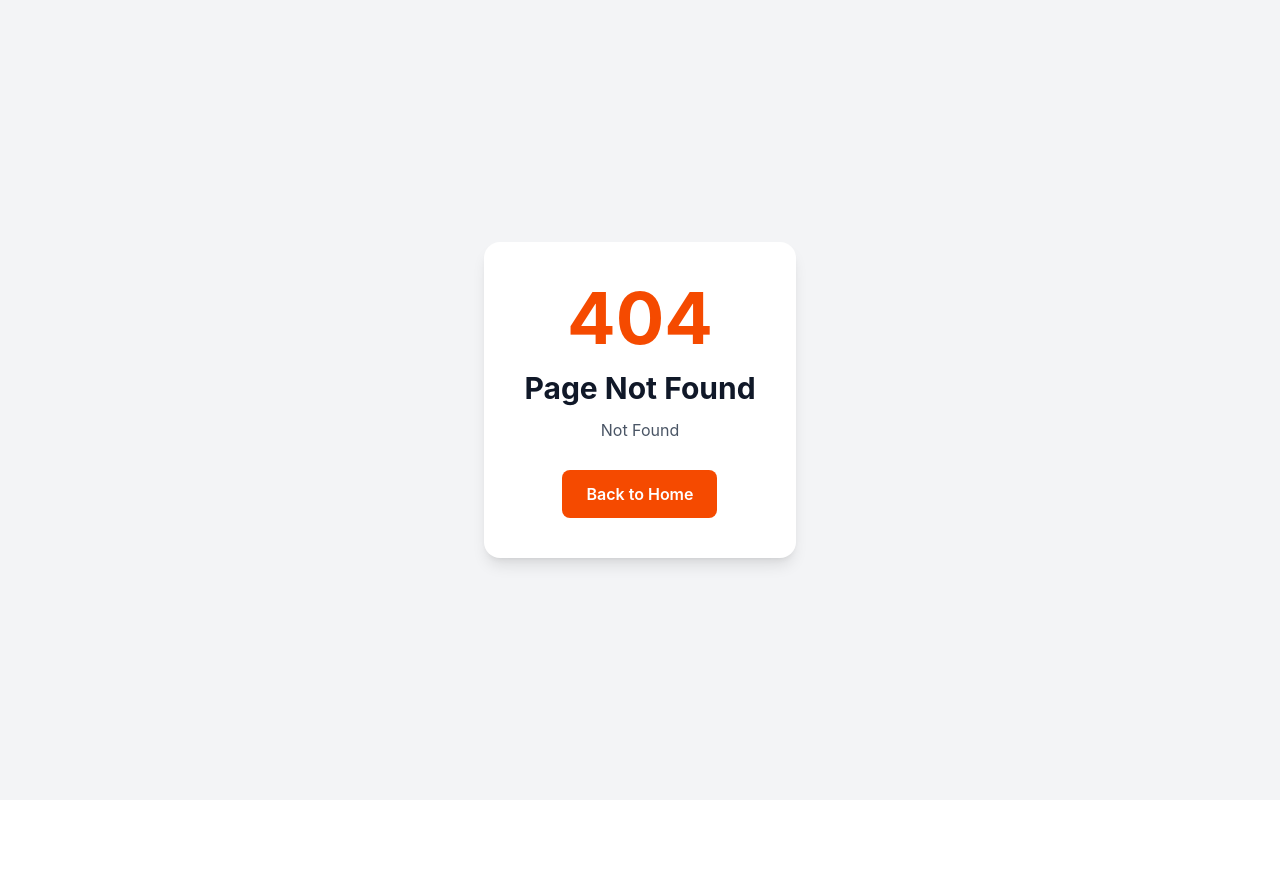
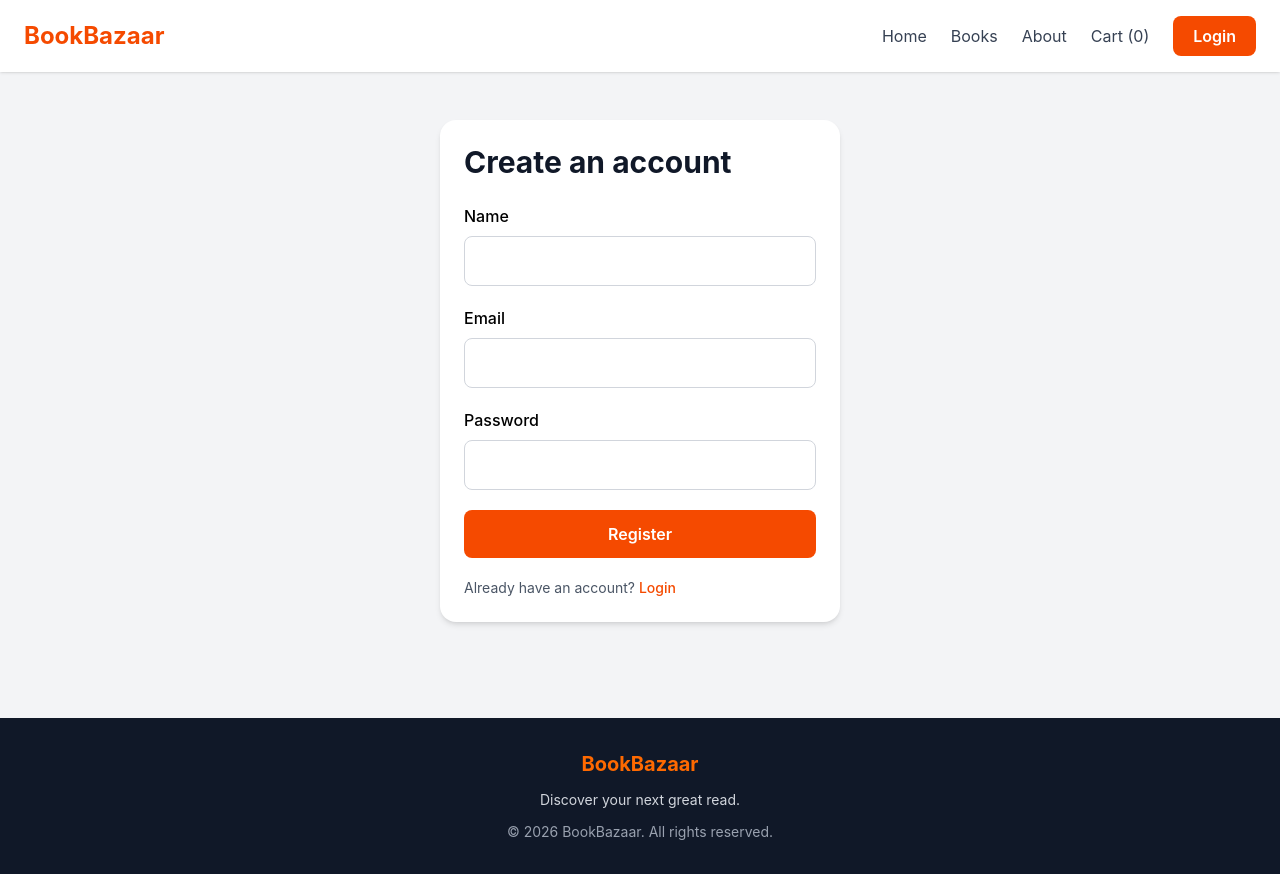
Before and after one commit to koushikbajpayee06/BookBazaar, a React (Vite) app in the folder frontend/: page /register in a window 1280 px wide. Before the commit this address had no page. Before the commit the page ends 800 px from the top, so only its background shows below. Built offline with nearby package versions, Linux system fonts and the light colour scheme.

Commit message:
feat: integrate registration API and scaffold auth navigation

```diff
--- /dev/null
+++ b/frontend/src/api/auth.js
@@ -0,0 +1,53 @@
+const AUTH_API_URL = "http://127.0.0.1:8000/api/auth";
+
+export async function registerUser(userData) {
+  const response = await fetch(`${AUTH_API_URL}/register`, {
+    method: "POST",
+    headers: {
+      "Content-Type": "application/json",
+    },
+    body: JSON.stringify(userData),
+  });
+
+  const data = await response.json();
+
+  if (!response.ok) {
+    let message = "Registration failed. Please try again.";
+
+    if (typeof data.detail === "string") {
+      message = data.detail;
+    } else if (Array.isArray(data.detail)) {
+      message = data.detail.map((error) => error.msg).join(". ");
+    }
+
+    throw new Error(message);
+  }
+
+  return data;
+}
+
+export async function loginUser(credentials) {
+  const response = await fetch(`${AUTH_API_URL}/login`, {
+    method: "POST",
+    headers: {
+      "Content-Type": "application/json",
+    },
+    body: JSON.stringify(credentials),
+  });
+
+  const data = await response.json();
+
+  if (!response.ok) {
+    let message = "Login failed. Please try again.";
+
+    if (typeof data.detail === "string") {
+      message = data.detail;
+    } else if (Array.isArray(data.detail)) {
+      message = data.detail.map((error) => error.msg).join(". ");
+    }
+
+    throw new Error(message);
+  }
+
+  return data;
+}
--- a/frontend/src/components/Header.jsx
+++ b/frontend/src/components/Header.jsx
@@ -87,6 +87,15 @@ const Header = () => {
                 Cart ({cartCount})
               </Link>
             </li>
+            <li>
+            <Link
+              to="/login"
+              onClick={closeMenu}
+              className="block rounded-lg bg-orange-600 px-5 py-2 text-center font-semibold text-white transition hover:bg-orange-700"
+            >
+              Login
+            </Link>
+          </li>
           </ul>
         </nav>
       </div>
--- /dev/null
+++ b/frontend/src/components/Login.jsx
@@ -0,0 +1,18 @@
+import { Link } from "react-router-dom";
+
+const Login = () => {
+  return (
+    <main className="mx-auto max-w-md px-6 py-12">
+      <h1 className="text-3xl font-bold">Login</h1>
+
+      <p className="mt-4">
+        New to BookBazaar?{" "}
+        <Link to="/register" className="text-orange-600">
+          Create an account
+        </Link>
+      </p>
+    </main>
+  );
+};
+
+export default Login;
--- /dev/null
+++ b/frontend/src/components/Register.jsx
@@ -0,0 +1,157 @@
+import { useState } from "react";
+import { Link } from "react-router-dom";
+import { registerUser } from "../api/auth";
+
+const Register = () => {
+  const [form, setForm] = useState({
+    name: "",
+    email: "",
+    password: "",
+  });
+
+  const [isSubmitting, setIsSubmitting] = useState(false);
+  const [error, setError] = useState("");
+  const [isRegistered, setIsRegistered] = useState(false);
+
+  const handleChange = (event) => {
+    const { name, value } = event.target;
+
+    setForm((previous) => ({
+      ...previous,
+      [name]: value,
+    }));
+  };
+
+  const handleSubmit = async (event) => {
+    event.preventDefault();
+
+    if (isSubmitting) return;
+
+    setError("");
+
+    if (!form.name.trim()) {
+      setError("Please enter your name.");
+      return;
+    }
+
+    setIsSubmitting(true);
+
+    try {
+      await registerUser({
+        name: form.name.trim(),
+        email: form.email.trim(),
+        password: form.password,
+      });
+
+      setForm({ name: "", email: "", password: "" });
+      setIsRegistered(true);
+    } catch (err) {
+      setError(err.message || "Could not create your account.");
+    } finally {
+      setIsSubmitting(false);
+    }
+  };
+
+  const inputClass =
+    "mt-2 w-full rounded-lg border border-gray-300 px-4 py-3 outline-none focus:border-orange-500 focus:ring-2 focus:ring-orange-200";
+
+  return (
+    <main className="mx-auto max-w-md px-6 py-12">
+      <div className="rounded-2xl bg-white p-6 shadow-md">
+        <h1 className="text-3xl font-bold text-gray-900">
+          Create an account
+        </h1>
+
+        {isRegistered ? (
+          <div className="mt-6">
+            <p role="status" className="text-green-700">
+              Account created successfully! You can now log in.
+            </p>
+
+            <Link
+              to="/login"
+              className="mt-5 inline-block rounded-lg bg-orange-600 px-5 py-3 font-semibold text-white hover:bg-orange-700"
+            >
+              Go to Login
+            </Link>
+          </div>
+        ) : (
+          <form onSubmit={handleSubmit} className="mt-6 space-y-5">
+            {error && (
+              <p role="alert" className="text-sm text-red-600">
+                {error}
+              </p>
+            )}
+
+            <fieldset disabled={isSubmitting} className="space-y-5">
+              <div>
+                <label htmlFor="name" className="font-medium">
+                  Name
+                </label>
+                <input
+                  id="name"
+                  name="name"
+                  type="text"
+                  autoComplete="name"
+                  value={form.name}
+                  onChange={handleChange}
+                  required
+                  className={inputClass}
+                />
+              </div>
+
+              <div>
+                <label htmlFor="email" className="font-medium">
+                  Email
+                </label>
+                <input
+                  id="email"
+                  name="email"
+                  type="email"
+                  autoComplete="email"
+                  value={form.email}
+                  onChange={handleChange}
+                  required
+                  className={inputClass}
+                />
+              </div>
+
+              <div>
+                <label htmlFor="password" className="font-medium">
+                  Password
+                </label>
+                <input
+                  id="password"
+                  name="password"
+                  type="password"
+                  autoComplete="new-password"
+                  value={form.password}
+                  onChange={handleChange}
+                  required
+                  className={inputClass}
+                />
+              </div>
+
+              <button
+                type="submit"
+                className="w-full rounded-lg bg-orange-600 px-5 py-3 font-semibold text-white transition hover:bg-orange-700 disabled:cursor-not-allowed disabled:opacity-50"
+              >
+                {isSubmitting ? "Creating account..." : "Register"}
+              </button>
+            </fieldset>
+
+            <p className="text-sm text-gray-600">
+              Already have an account?{" "}
+              <Link to="/login" className="font-medium text-orange-600">
+                Login
+              </Link>
+            </p>
+          </form>
+        )}
+      </div>
+    </main>
+  );
+};
+
+
+export default Register;
```
Also changed, not shown: frontend/src/components/router.jsx (+10 -0 lines).
